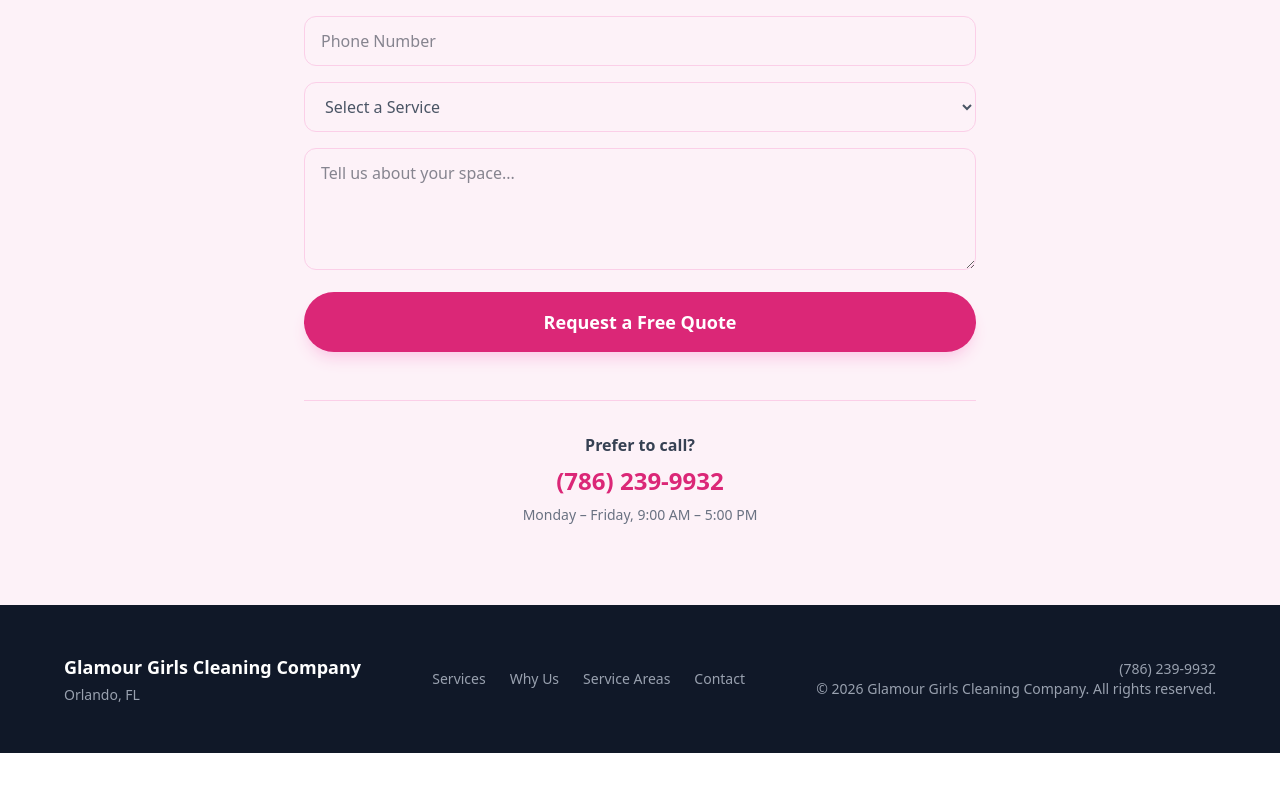
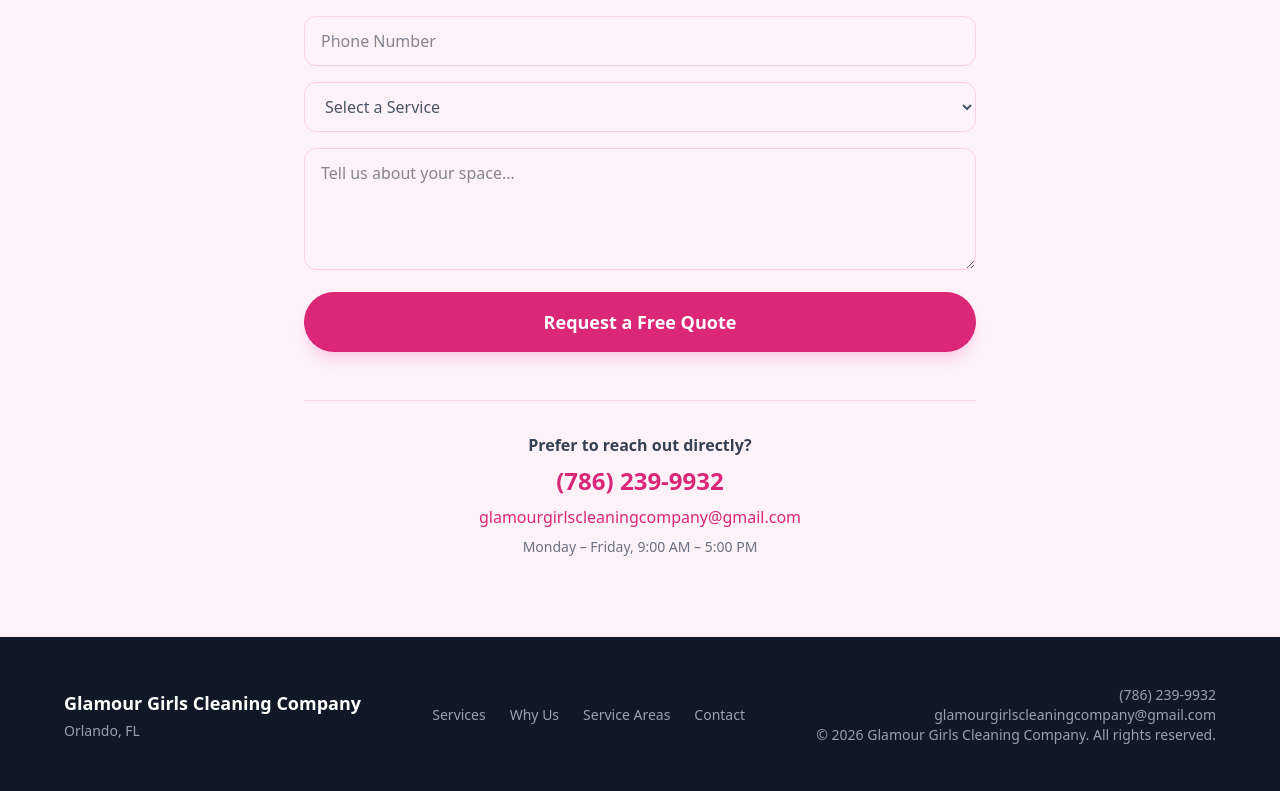
Before and after one commit to OrlandoOracle/glamourgirlscleaning, a Next.js app: page / in a window 1280 px wide. Shown: the part 2217-3008 px from the top of the page. Before the commit the page ends 2970 px from the top, so only its background shows below. Built offline with nearby package versions, Linux system fonts and the light colour scheme.

Commit message:
Add business email to contact section and footer

```diff
--- a/src/app/page.tsx
+++ b/src/app/page.tsx
@@ -261,7 +261,7 @@
 
           <div className="mt-12 pt-8 border-t border-pink-200">
             <p className="text-gray-700 font-semibold mb-2">
-              Prefer to call?
+              Prefer to reach out directly?
             </p>
             <a
               href="tel:+17862399932"
@@ -269,6 +269,14 @@
             >
               (786) 239-9932
             </a>
+            <p className="mt-2">
+              <a
+                href="mailto:glamourgirlscleaningcompany@gmail.com"
+                className="text-pink-600 hover:text-pink-700 transition"
+              >
+                glamourgirlscleaningcompany@gmail.com
+              </a>
+            </p>
             <p className="text-gray-500 text-sm mt-2">
               Monday &ndash; Friday, 9:00 AM &ndash; 5:00 PM
             </p>
@@ -302,9 +310,15 @@
           <div className="text-sm text-right">
             <a
               href="tel:+17862399932"
-              className="hover:text-pink-400 transition"
+              className="hover:text-pink-400 transition block"
             >
               (786) 239-9932
+            </a>
+            <a
+              href="mailto:glamourgirlscleaningcompany@gmail.com"
+              className="hover:text-pink-400 transition block"
+            >
+              glamourgirlscleaningcompany@gmail.com
             </a>
             <p>
               &copy; {new Date().getFullYear()} Glamour Girls Cleaning Company.
```
